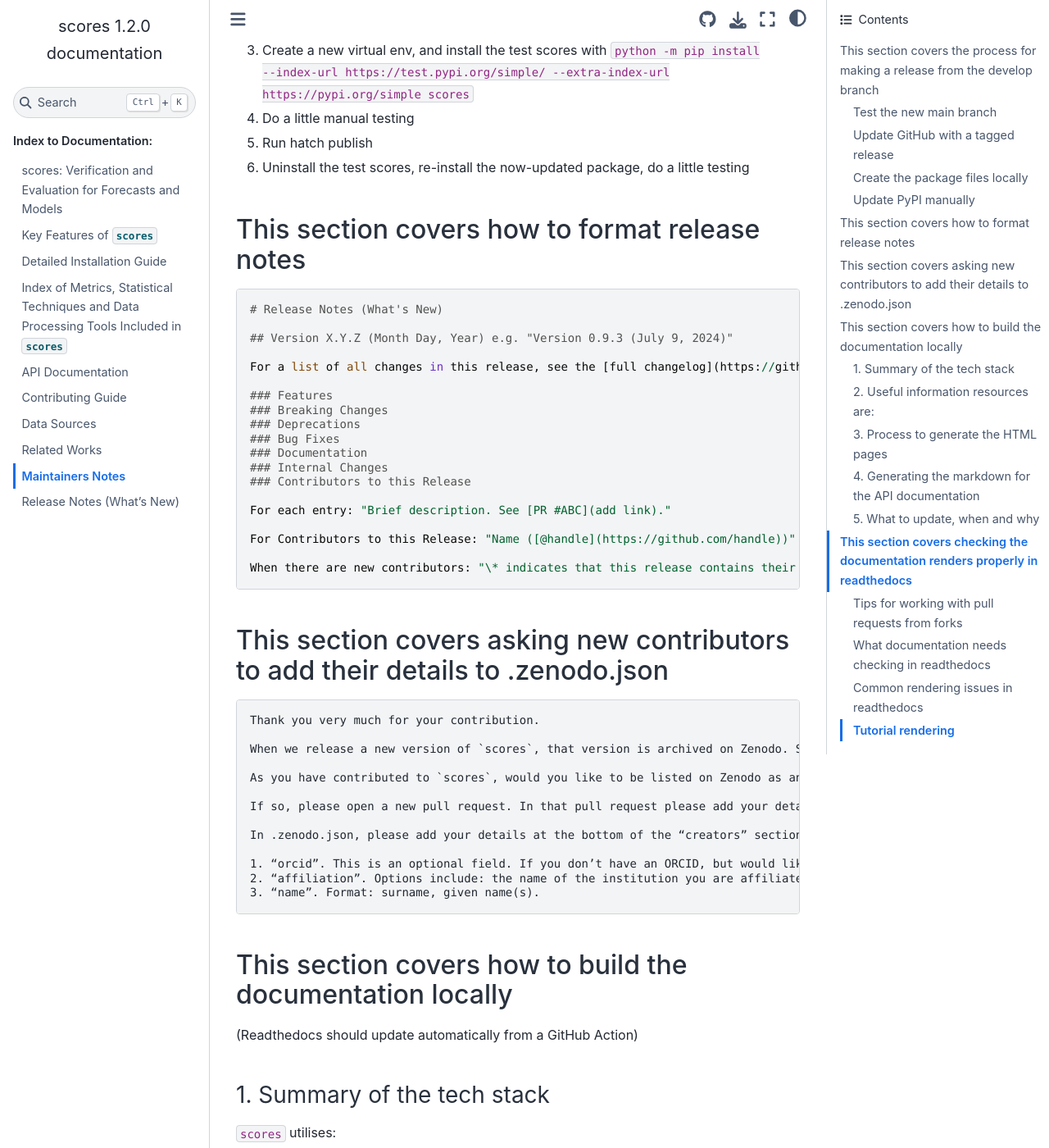
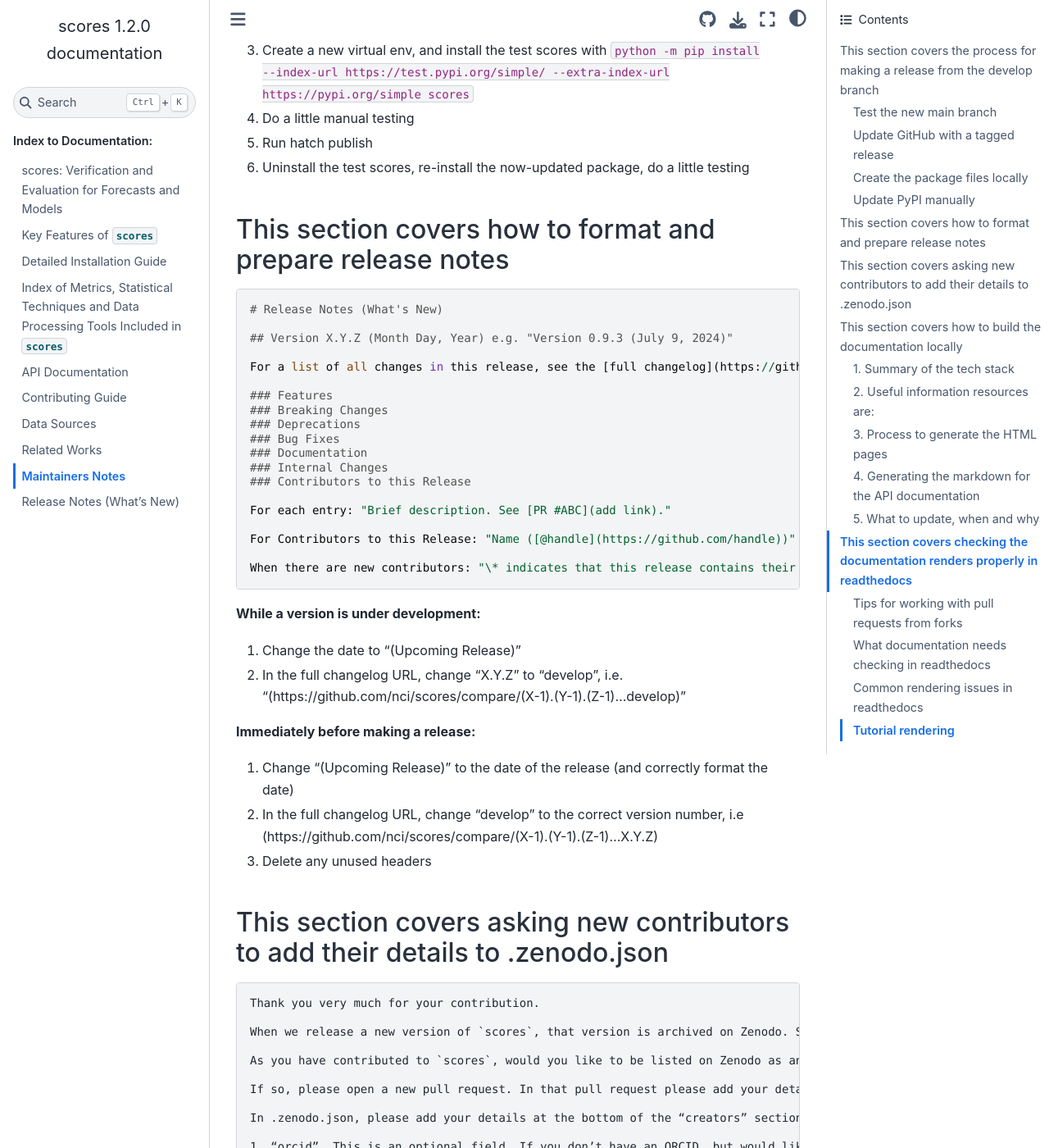
Before and after one commit to nci/scores, a Sphinx documentation site: the page built from docs/maintainer.md, in a window 1280 px wide and 1400 px high, scrolled down 1295 px. Shown: the whole window at 82% size. Built offline with Sphinx 7.4.7 and the Sphinx Book theme 1.1.4, drawn with Linux system fonts in a browser that asks for light colours; pages that are not in the unit, such as notebooks, are missing from menus.

Commit message:
Add information about what to change in release notes during development and immediately before a release

````diff
--- a/docs/maintainer.md
+++ b/docs/maintainer.md
@@ -39,7 +39,7 @@ Information relevant for package maintenance
 5. Run hatch publish
 6. Uninstall the test scores, re-install the now-updated package, do a little testing
 
-## This section covers how to format release notes
+## This section covers how to format and prepare release notes
 
 ```
 # Release Notes (What's New)
@@ -62,6 +62,15 @@ For Contributors to this Release: "Name ([@handle](https://github.com/handle))"
 
 When there are new contributors: "\* indicates that this release contains their first contribution to `scores`."
 ```
+
+**While a version is under development:**
+1. Change the date to "(Upcoming Release)"
+2. In the full changelog URL, change "X.Y.Z" to "develop", i.e. "(https://github.com/nci/scores/compare/(X-1).(Y-1).(Z-1)...develop)"
+
+**Immediately before making a release:**
+1. Change “(Upcoming Release)” to the date of the release (and correctly format the date)
+2. In the full changelog URL, change “develop” to the correct version number, i.e (https://github.com/nci/scores/compare/(X-1).(Y-1).(Z-1)...X.Y.Z)
+3. Delete any unused headers
 
 ## This section covers asking new contributors to add their details to .zenodo.json
 
````
